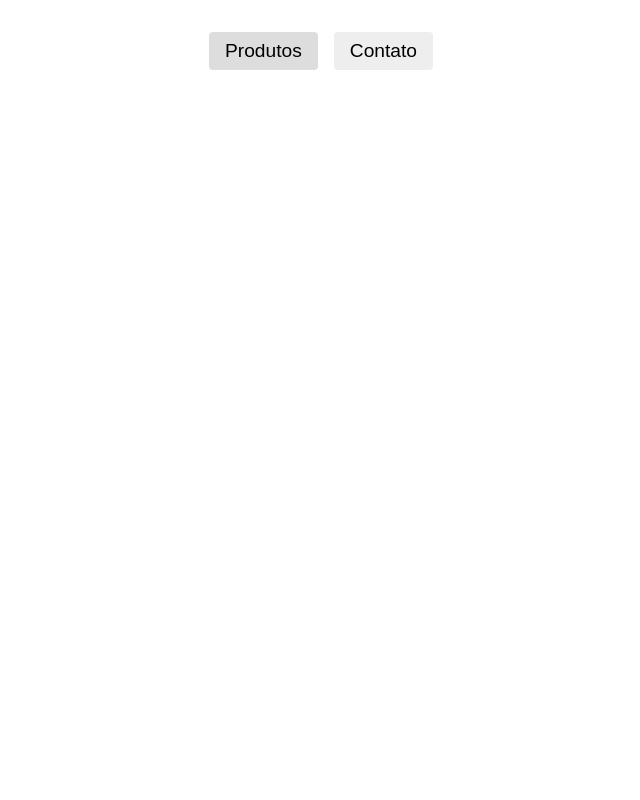
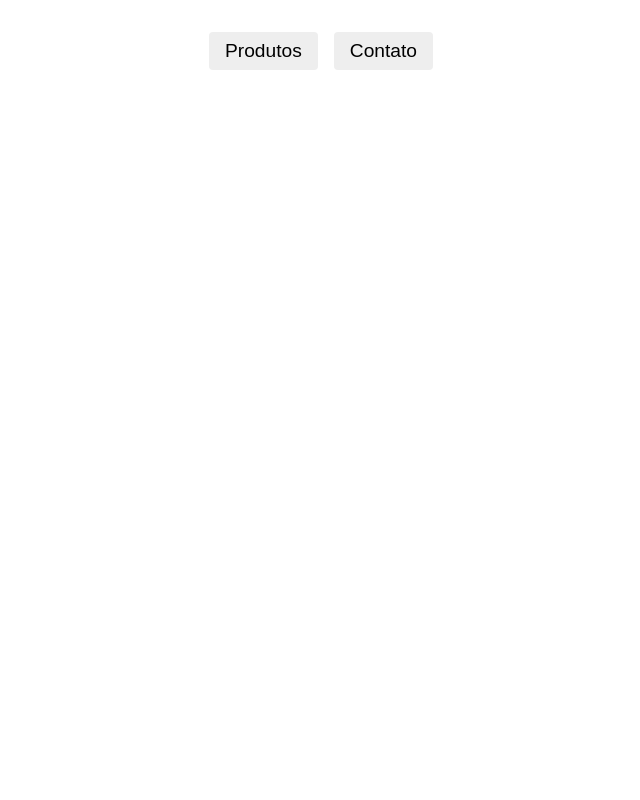
Before and after one commit to LeandroRosaDev/Ranek-LojaVirtual, a React (Vite) app: page / in a window 1280 px wide. Shown: the top 800 px of the page, without its empty margins (111-751 px from the left). Built offline with nearby package versions, Linux system fonts and the light colour scheme.

Commit message:
Corrigindo erros de rota

```diff
--- a/src/Components/Header.jsx
+++ b/src/Components/Header.jsx
@@ -7,7 +7,7 @@ export const Header = () => {
     <nav className={styles.header}>
       <ul>
         <li>
-          <NavLink className={styles.link} to="/" end>
+          <NavLink className={styles.link} to="/Ranek-LojaVirtual" end>
             Produtos
           </NavLink>
         </li>
```
